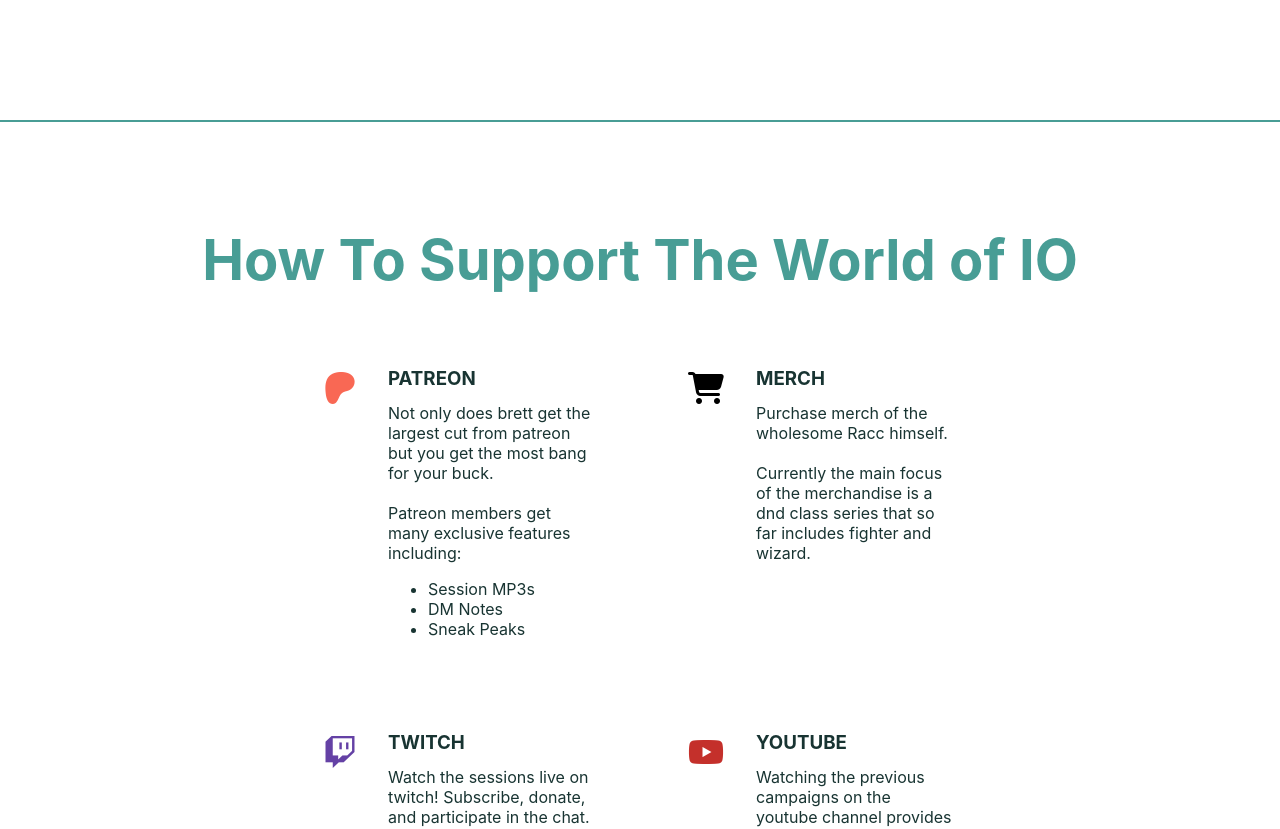
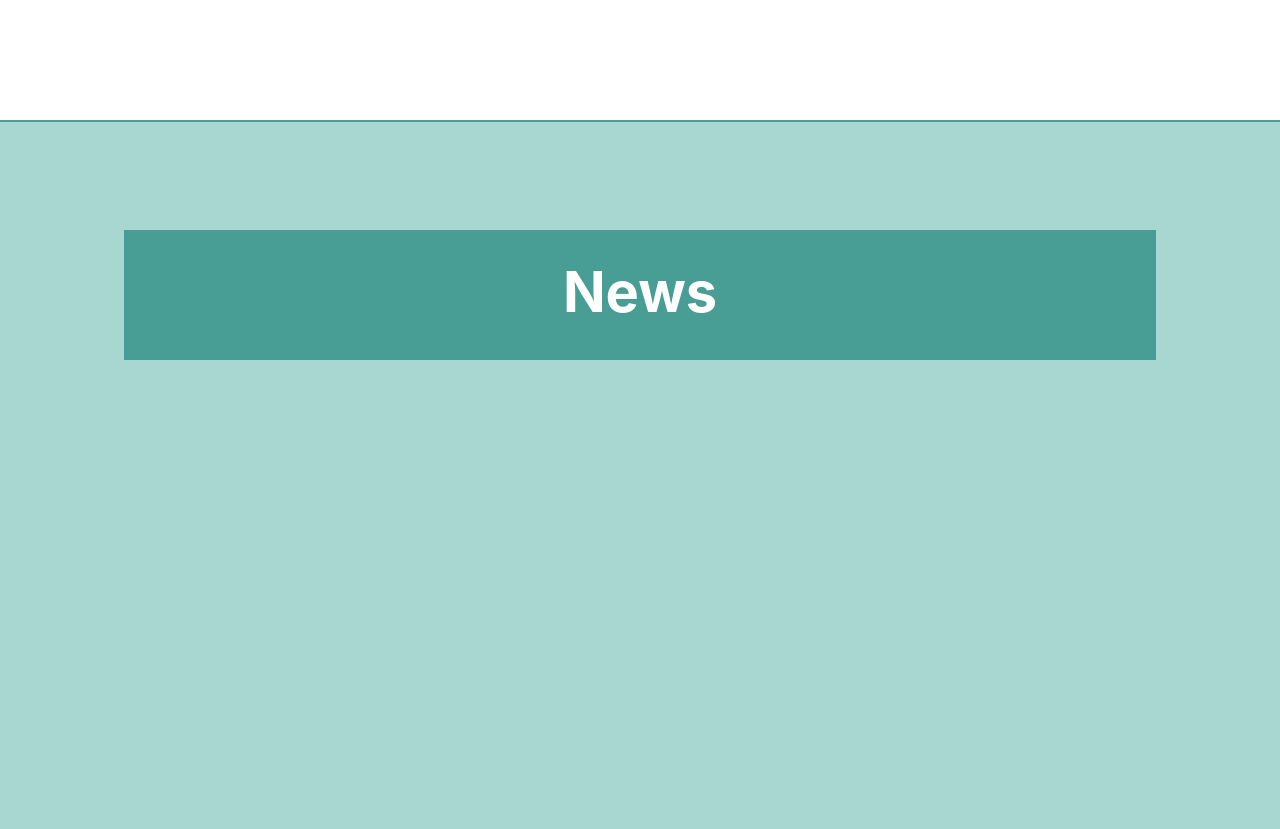
Before and after one commit to jrthayer/WorldOfIo.info, a React (Create React App) app: page / in a window 1280 px wide. Shown: the part 1480-2309 px from the top of the page. Built offline with nearby package versions, Linux system fonts and the light colour scheme.

Commit message:
Testing tablelist

```diff
--- a/src/pages/home/home.js
+++ b/src/pages/home/home.js
@@ -72,7 +72,7 @@ const Home = () => {
             <Section id="schedule">
                 <h2>Schedule Section</h2>
             </Section>
-            {/* <NewsSection id="news" /> */}
+            <NewsSection id="news" />
             <SupportSection id="howToSupport" />
             <Footer
                 style={{ backgroundImage: `url(${backgroundImage})` }}
--- a/src/pages/home/layout/components/tableList/tableList.js
+++ b/src/pages/home/layout/components/tableList/tableList.js
@@ -7,9 +7,9 @@ const TableList = (props) => {
     console.log("TableList");
     return (
         <div className={styles.container}>
-            {data.map((singleEntry, index) => {
+            {/* {data.map((singleEntry, index) => {
                 return <TableSection data={singleEntry} key={index} />;
-            })}
+            })} */}
         </div>
     );
 };
```
